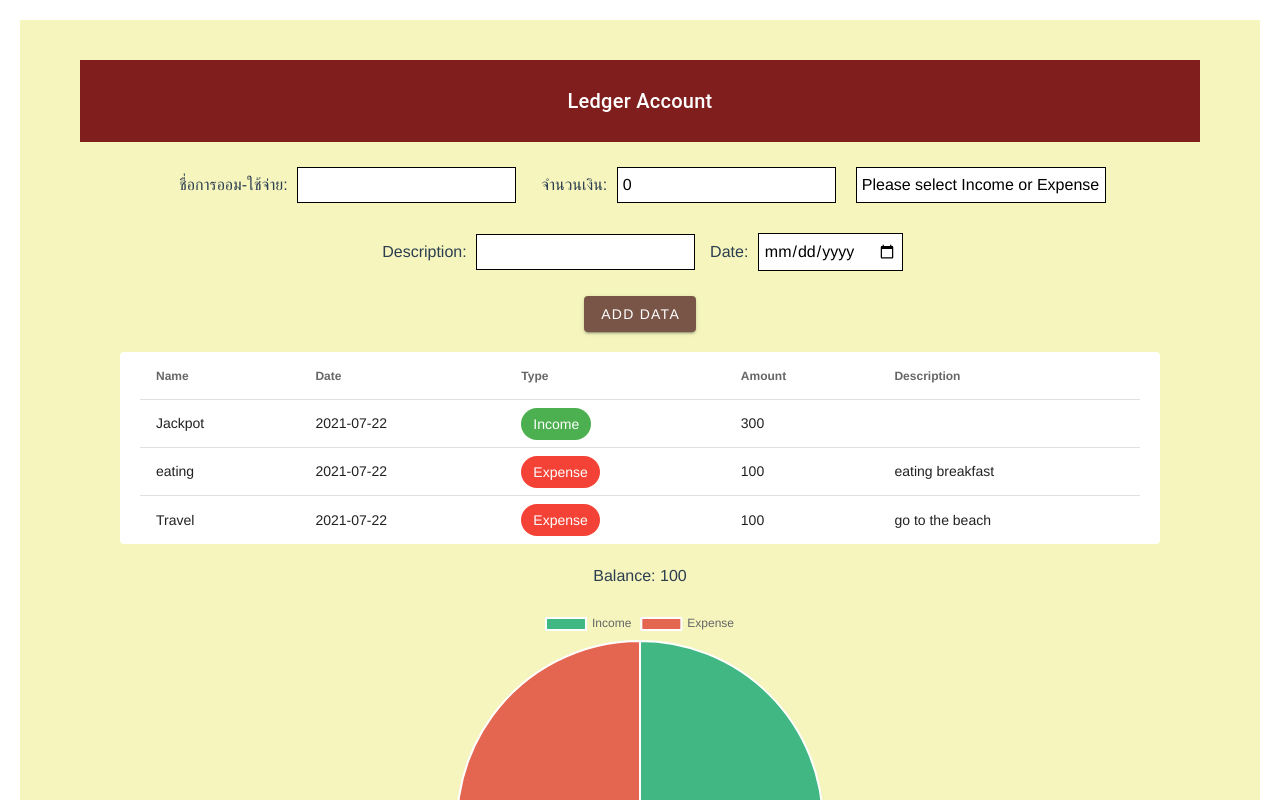
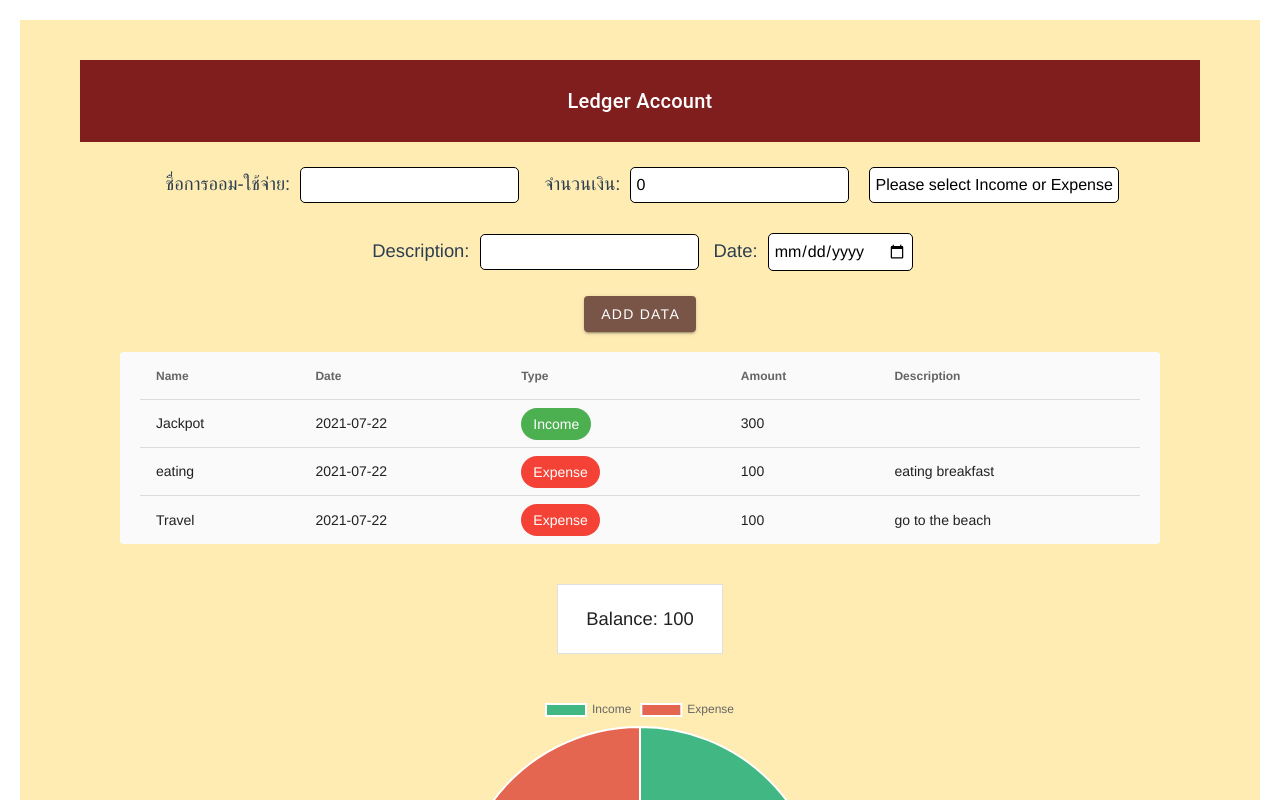
Before and after one commit to mmengspv/webtech-assignment-vuejs, a Vue app: page / in a window 1280 px wide. Shown: the top 800 px of the page. Built offline with nearby package versions, Linux system fonts and the light colour scheme.

Commit message:
design home page

```diff
--- a/src/App.vue
+++ b/src/App.vue
@@ -14,7 +14,7 @@
   text-align: center;
   color: #2c3e50;
 
-  background-color: rgb(245, 245, 189);
+  background-color: #ffecb3;
 }
 
 #nav {
--- a/src/components/LedgerForm.vue
+++ b/src/components/LedgerForm.vue
@@ -96,8 +96,13 @@ div {
   border-width: 1px;
   border-style: solid;
   border-color: black;
+  border-radius: 5px;
   margin: 5px;
   padding: 5px;
+}
+
+label {
+  font-size: 1.15em;
 }
 p.test {
   font-weight: bold;
--- a/src/components/LedgerList.vue
+++ b/src/components/LedgerList.vue
@@ -1,15 +1,22 @@
 <template>
   <div>
-    <v-data-table :headers="headers" :items="moneyData" hide-default-footer>
+    <v-data-table
+      class="grey lighten-5"
+      :headers="headers"
+      :items="moneyData"
+      hide-default-footer
+    >
       <template v-slot:[`item.type`]="{ item }">
         <v-chip :color="getColor(item.type)" dark>
           {{ item.type }}
         </v-chip>
       </template>
     </v-data-table>
-    <div>
-      <label>Balance: {{ this.balance }}</label>
-    </div>
+    <v-card class="d-inline-flex pl-2 pr-2" outlined tile>
+      <div>
+        <label>Balance: {{ this.balance }}</label>
+      </div>
+    </v-card>
     <chart :income="totalIncome" :expense="totalExpense"></chart>
   </div>
 </template>
--- a/src/views/Home.vue
+++ b/src/views/Home.vue
@@ -1,8 +1,6 @@
 <template>
   <div>
-    <span>
-      <h1 class="title">Ledger Account</h1>
-    </span>
+    <h1 class="title">Ledger Account</h1>
     <ledger-form></ledger-form>
     <ledger-list></ledger-list>
   </div>
@@ -21,12 +19,12 @@ export default {
 };
 </script>
 
-<style scoped lang="scss">
+<style lang="scss">
 .title {
   background-color: rgb(128, 30, 30);
   padding: 25px;
   width: 100%;
   color: white;
-  text-align: center;
+  justify-content: center;
 }
 </style>
```
